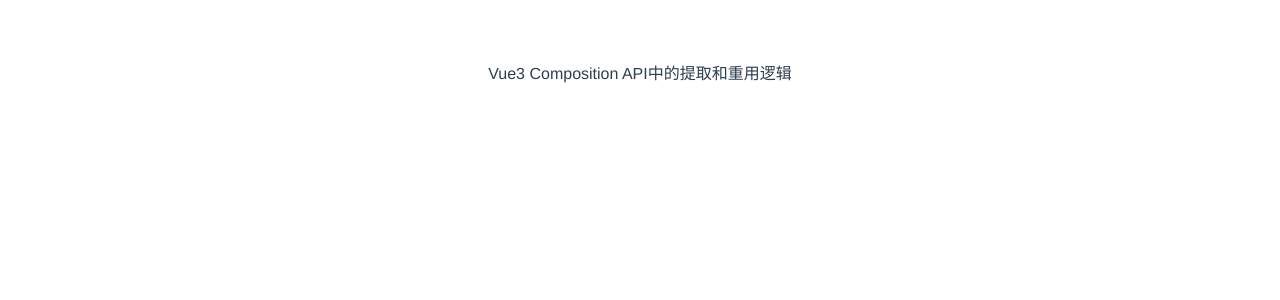
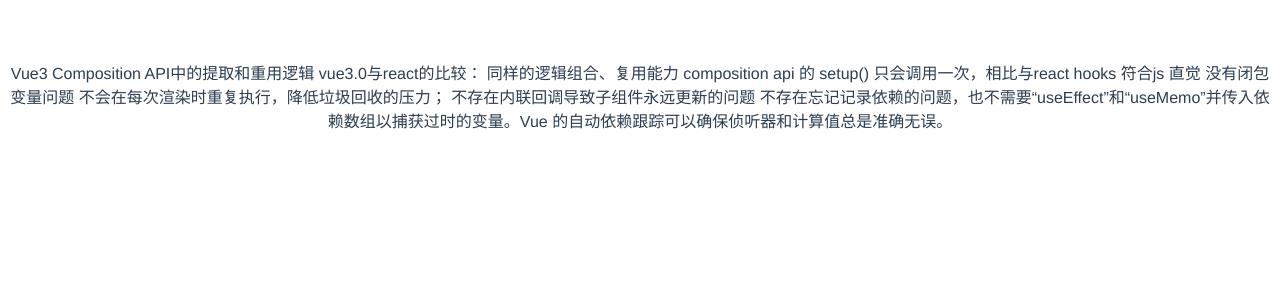
Before and after one commit to kenpg27/vue3_ts, a Vue app: page /#/callback in a window 1280 px wide. Shown: the top 300 px of the page. Built offline with nearby package versions, Linux system fonts and the light colour scheme.

Commit message:
uploader

```diff
--- a/src/components/Uploader/Uploader.vue
+++ b/src/components/Uploader/Uploader.vue
@@ -51,7 +51,7 @@
 </template>
 
 <script lang="ts">
-import { ref, reactive} from "vue";
+import { ref, reactive, watchEffect } from "vue";
 import { handleFile, transformCoordinate, dataURItoBlob } from "./utils";
 // 文件信息接口
 interface IFile {
@@ -122,10 +122,9 @@
     },
   },
   setup(props, { emit }) {
-    const { limit, title, files, readonly } = props;
     // 待上传文件
-    let fileList = reactive<any[]>([]);
-    fileList = files;
+    let fileList = reactive<any[]>(props.files);
+    //fileList = files;
     // 预览开关
     let previewVisible = ref<Boolean>(false);
     // 当前预览的图片序号
@@ -133,6 +132,11 @@
     // 定义当前预览图片img
     let currentImg = ref<string | null>("");
     let inputValue = ref<string | null>("");
+
+    watchEffect(()=>{
+
+    })
+
 
     // 文件变更操作
     const handleChange = (event: HTMLInputEvent): void => {
@@ -145,8 +149,8 @@
         return;
       }
       const fileCount = fileList.length + inputChangeFiles.length;
-      if (fileCount > limit) {
-        alert(`不能上传超过${limit}张图片`);
+      if (fileCount > props.limit) {
+        alert(`不能上传超过${props.limit}张图片`);
         return;
       }
       // console.log("handleFile");
@@ -287,10 +291,6 @@
 
     return {
       fileList,
-      title,
-      files,
-      limit,
-      readonly,
       previewVisible,
       currentImg,
       inputValue,
--- a/src/views/callback.vue
+++ b/src/views/callback.vue
@@ -1,5 +1,17 @@
 <template>
-  <div>Vue3 Composition API中的提取和重用逻辑</div>
+  <div>
+    Vue3 Composition API中的提取和重用逻辑
+    <span>
+      vue3.0与react的比较：
+      同样的逻辑组合、复用能力
+      composition api 的 setup() 只会调用一次，相比与react hooks
+      符合js 直觉
+      没有闭包变量问题
+      不会在每次渲染时重复执行，降低垃圾回收的压力；
+      不存在内联回调导致子组件永远更新的问题
+      不存在忘记记录依赖的问题，也不需要“useEffect”和“useMemo”并传入依赖数组以捕获过时的变量。Vue 的自动依赖跟踪可以确保侦听器和计算值总是准确无误。
+    </span>
+  </div>
 </template>
 
 <script lang="ts">
--- a/src/views/upload.vue
+++ b/src/views/upload.vue
@@ -7,6 +7,7 @@
       @on-change="onChange"
       @on-success="onSuccess"
       @on-error="onError"
+      :limit="limit"
     ></k-uploader>
   </div>
 </template>
@@ -26,7 +27,7 @@
   setup() {
     const activeId = ref<number | null>(null);
     // 默认附件数据
-    const fileList = reactive<Array<IFile>>([
+    let fileList = reactive<Array<IFile>>([
       {
         url: "https://ossweb-img.qq.com/images/lol/web201310/skin/big84000.jpg",
       },
@@ -50,12 +51,27 @@
       console.log(res);
       console.log("change");
     };
+    const limit = ref(4);
+    setTimeout(() => {
+      limit.value = 9;
+      fileList = [
+        {
+          url:
+            "https://ossweb-img.qq.com/images/lol/web201310/skin/big84000.jpg",
+        },
+        {
+          url:
+            "https://ossweb-img.qq.com/images/lol/web201310/skin/big37006.jpg",
+        },
+      ];
+    }, 3000);
     return {
       fileList,
       activeId,
       onSuccess,
       onError,
       onChange,
+      limit,
     };
   },
 };
```
